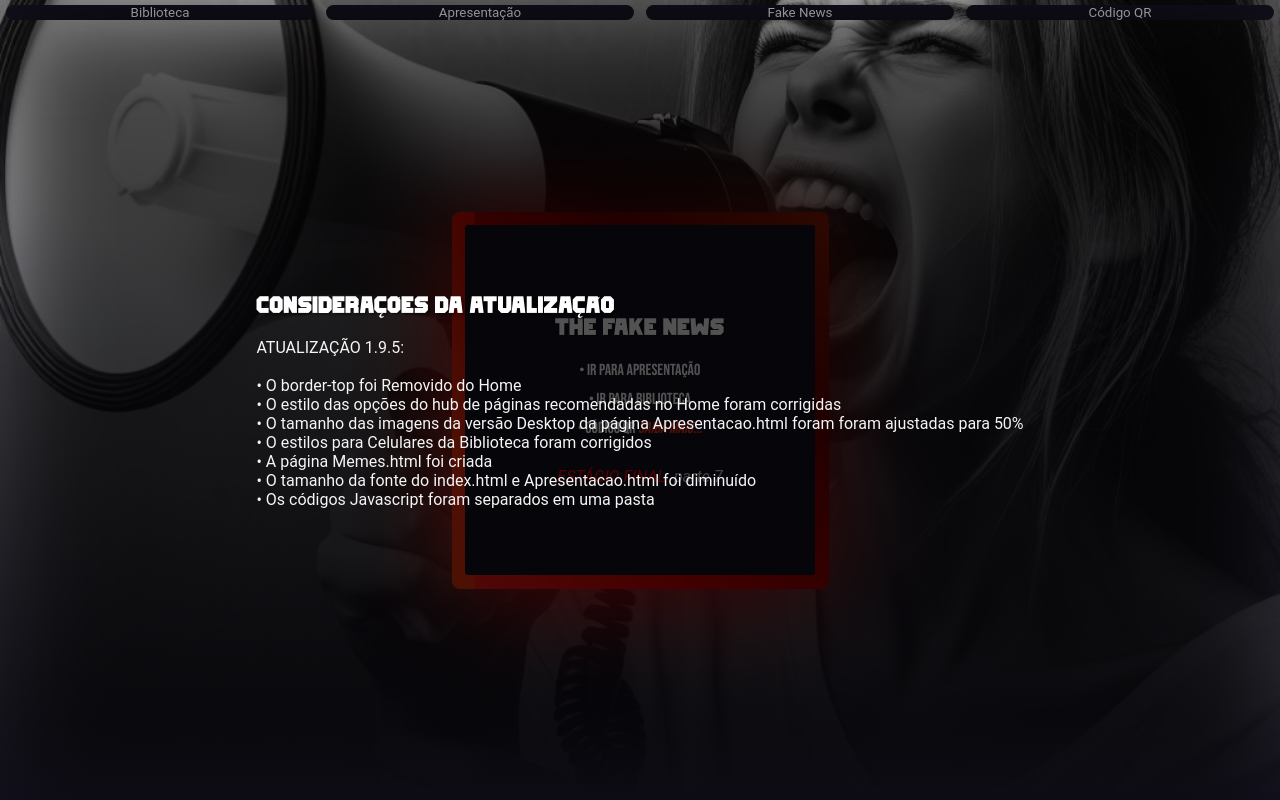
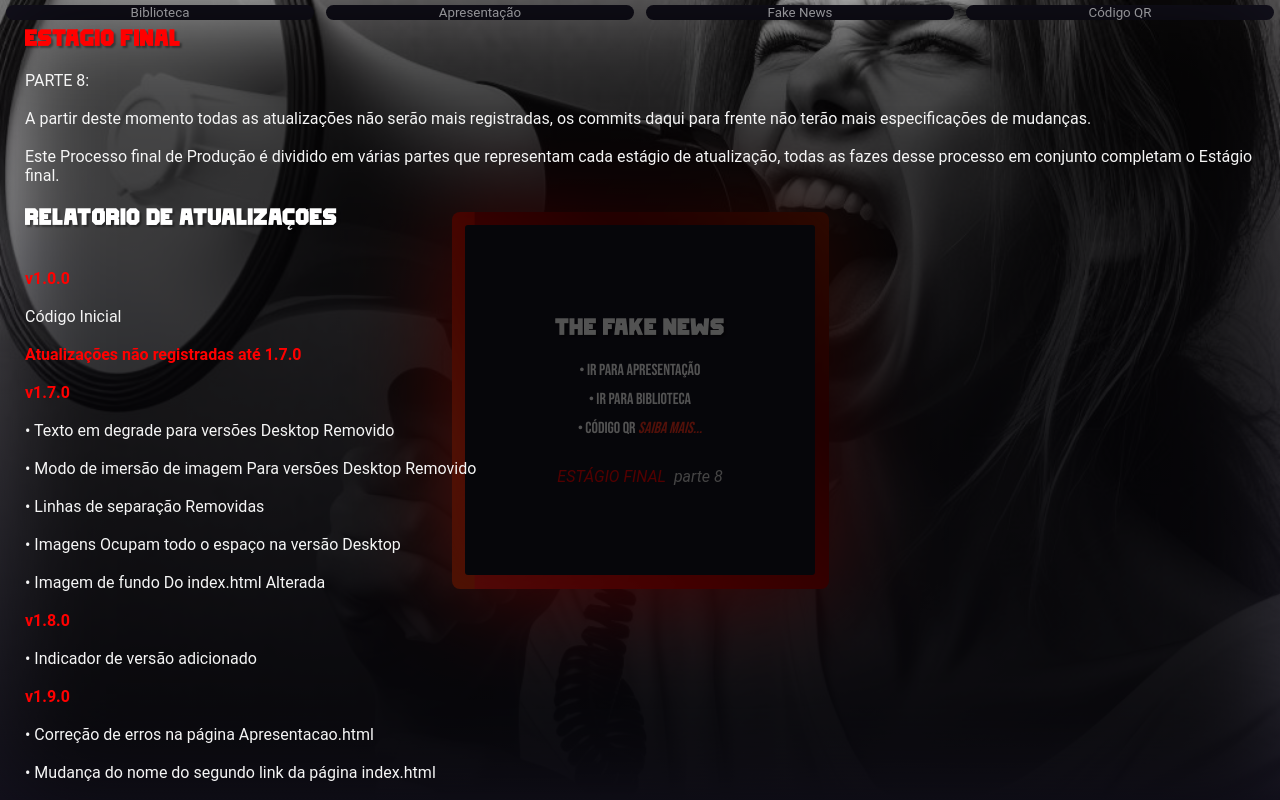
Before and after one commit to Izaque12345/THE-FAKE-NEWS, a plain HTML site: page docs/index.html in a window 1280 px wide. Both pictures are taken after a click on the icon "ESTÁGIO FINAL". Drawn offline with Linux system fonts and the light colour scheme.

Commit message:
Estágio final: parte 9

```diff
--- a/docs/Biblioteca/BibliotecaCELL!!.css
+++ b/docs/Biblioteca/BibliotecaCELL!!.css
@@ -1,4 +1,4 @@
-@media only screen and (max-width: 600px) {
+/*@media only screen and (max-width: 600px) {*/
 body {
   background: #151320;
   margin: 15px;
@@ -84,4 +84,4 @@ img {
       opacity: 100%;
     }
   }
-}
+/*}*/
--- a/docs/Biblioteca/BibliotecaPC!!.css
+++ b/docs/Biblioteca/BibliotecaPC!!.css
@@ -1,4 +1,4 @@
-@media only screen and (min-width: 601px) {
+/*@media only screen and (min-width: 601px) {*/
   body {
     background: linear-gradient(to right, black, #151320, #251F44);
     margin: 0;
@@ -66,4 +66,4 @@ a {
   /*.h21045jl2 {
     display: none; /* Esconder o elemento no PC
   }*/
-}
+/*}*/
--- a/docs/Biblioteca/Fake News/NF(CELL).css
+++ b/docs/Biblioteca/Fake News/NF(CELL).css
@@ -1,5 +1,5 @@
 /* Estilos para celular */
-@media only screen and (max-width: 600px) {
+/*@media only screen and (max-width: 600px) {*/
   body {
     margin: 15pt;
     background: black;
@@ -103,4 +103,4 @@ a {
 audio {
   border-radius: 20px;
 }
-}
+/*}*/
--- a/docs/Home.css
+++ b/docs/Home.css
@@ -140,7 +140,9 @@ h1 {
   color: whitesmoke;
   position: absolute;
   padding: 25px 25px 25px 25px;
+  overflow-y: auto;
   z-index: 2;
+  height: 100%;
 }
 
 #protection {
@@ -151,3 +153,7 @@ h1 {
   width: 100%;
   z-index: 1;
 }
+
+strong {
+  color: red;
+}
--- a/docs/Page1/Apresentacao(CELL).css
+++ b/docs/Page1/Apresentacao(CELL).css
@@ -1,5 +1,5 @@
 /* Estilos para celular */
-@media only screen and (max-width: 600px) {
+/*@media only screen and (max-width: 600px) {*/
   body {
     margin: 15pt;
     background: linear-gradient(to bottom, #151320, #a20b00, #640c06);
@@ -108,4 +108,4 @@ a {
 audio {
   border-radius: 20px;
 }
-}
+/*}*/
--- a/docs/Page1/Apresentacao(PC).css
+++ b/docs/Page1/Apresentacao(PC).css
@@ -1,5 +1,5 @@
 /* Estilos para PC */
-@media only screen and (min-width: 601px) {
+/*@media only screen and (min-width: 601px) {*/
   body {
     margin: 15pt;
     font-size: 15pt;
@@ -102,8 +102,8 @@
     font-family: font1;
     text-shadow: 2px 2px 2px #00000060;
   }
-}
 
 a {
   color: #ffa903;
 }
+/*}*/
--- a/docs/QR Codes/QR1.css
+++ b/docs/QR Codes/QR1.css
@@ -9,7 +9,7 @@ body {
   justify-content: center;
   align-items: center;
   min-height: 100vh;
-  background-image: linear-gradient(to bottom, transparent, #151320), url('Img/OIG1.png');
+  background-image: linear-gradient(to bottom, transparent, #151320), url('/docs/Img/OIG1.png');
   background-size: cover;
   /* Ajusta a imagem para cobrir todo o elemento */
   background-position: center;
--- a/docs/index.html
+++ b/docs/index.html
@@ -51,31 +51,96 @@
         </p>
       </a>
       <br>
-      <i style="color: red;" onclick="updateDetails()">ESTÁGIO FINAL</i>&nbsp;&nbsp;<i style="color: lightgrey;">parte 7</i>
+      <i style="color: red;" onclick="updateDetails()">ESTÁGIO FINAL</i>&nbsp;&nbsp;<i style="color: lightgrey;">parte 8</i>
       <!--<i style="color: red;">OFICIAL</i>-->
     </div>
   </div>
 
   <div id="Pop-Up" onclick="updateDetails()">
-    <h2>Considerações da Atualização</h2>
+    <h2 style="color: red;">ESTÁGIO FINAL</h2>
     <span>
       <br>
-      ATUALIZAÇÃO 1.9.5:
+      PARTE 8:
       <br><br>
-      • O border-top foi Removido do Home
-      <br>
-      • O estilo das opções do hub de páginas
-      recomendadas no Home foram corrigidas
-      <br>
-      • O tamanho das imagens da versão Desktop da página Apresentacao.html foram foram ajustadas para 50%
-      <br>
-      • O estilos para Celulares da Biblioteca foram corrigidos
-      <br>
-      • A página Memes.html foi criada
-      <br>
-      • O tamanho da fonte do index.html e Apresentacao.html foi diminuído
-      <br>
-      • Os códigos Javascript foram separados em uma pasta
+      A partir deste momento todas as atualizações não serão mais registradas, os commits daqui para frente não terão mais especificações de mudanças.
+<br><br>
+Este Processo final de Produção é dividido em várias partes que representam cada estágio de atualização, todas as fazes desse processo em conjunto completam o Estágio final.
+<br><br>
+<h2>Relatório de Atualizações</h2>
+<br><br>
+<div id="ViewVersion">
+<strong>v1.0.0</strong>
+<br><br>
+Código Inicial
+<br><br>
+<strong>Atualizações não registradas até 1.7.0</strong>
+<br><br>
+<strong>v1.7.0</strong>
+<br><br>
+• Texto em degrade para versões Desktop Removido
+<br><br>
+• Modo de imersão de imagem Para versões Desktop Removido
+<br><br>
+• Linhas de separação Removidas
+<br><br>
+• Imagens Ocupam todo o espaço na versão Desktop
+<br><br>
+• Imagem de fundo Do index.html Alterada
+<br><br>
+<strong>v1.8.0</strong>
+<br><br>
+• Indicador de versão adicionado
+<br><br>
+<strong>v1.9.0</strong>
+<br><br>
+• Correção de erros na página Apresentacao.html
+<br><br>
+• Mudança do nome do segundo link da página index.html
+<br><br>
+• Biblioteca Adicionada
+<br><br>
+• Página de ERROR Adicionada
+<br><br>
+• Detalhes de atualização adicionada na versão da página
+<br><br>
+<strong>v1.9.1</strong>
+<br><br>
+• Correção de erros de redirecionamento
+<br><br>
+<strong>Atualizações não registradas até 1.9.5</strong>
+<br><br>
+<strong>v1.9.5</strong>
+<br><br>
+• Foi implementado um hub de páginas recomendadas ao index*.*html
+<br><br>
+• O tamanho do texto para versões mobile da página Apresentacao.html foi diminuído
+<br><br>
+• As bordas mas imagens foram diminuídas na página Apresentacao.html
+<br><br>
+<strong>v1.9.6</strong>
+<br><br>
+• Estágio Final de Produção
+<br><br>
+• Status de progressão: 88%
+<br><br>
+• border-top foi Removido do Home
+<br><br>
+• O estilo das opções do hub de páginas recomendadas no Home foram corrigidas
+<br><br>
+• O tamanho das imagens da versão Desktop da página Apresentacao.html foram foram ajustadas para 50%
+<br><br>
+• O estilos para Celulares da Biblioteca foram corrigidos
+<br><br>
+• A página Memes.html foi criada
+<br><br>
+• O tamanho da fonte do index.html e Apresentacao.html foi diminuído
+<br><br>
+• Os códigos Javascript foram separados um uma pasta
+<br><br>
+• Foi adicionado um Pop-Up de versão para o site
+<br><br>
+<strong>Previsão de entrega do código completo: v2.0.0</strong>
+</div>
     </span>
   </div>
   <script>
@@ -210,6 +275,20 @@
       }
     }
   </script>
+  <!--<script>
+    var ViewVersion = document.getElementById("WiewVersion");
+    var VUn = 0;
+    ViewVersion.style.display = "none"
+    ViewUpdates.onclick = function() {
+      if (VUn == 0) {
+        ViewVersion.style.display = "block"
+        VUn = 1
+      } else {
+        ViewVersion.style.display = "none"
+        VUn = 0
+      }
+    };
+  </script>-->
 </body>
 
 </html>
```
